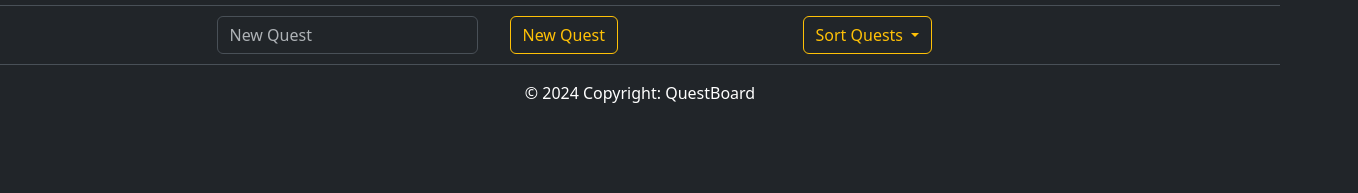
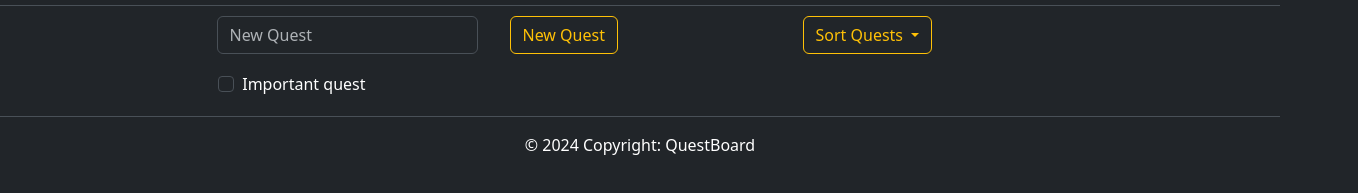
Before and after one commit to L30M453V5K1/To_Do_App, a plain HTML site: page frontend/public/html/index.html in a window 1280 px wide. Shown: the part 77-270 px from the top of the page, 1358 px wide, since content can reach past the window. Drawn offline with nearby package versions, Linux system fonts and the light colour scheme; no server answers.

Commit message:
add importance checkbox and style

```diff
--- a/frontend/public/css/style.css
+++ b/frontend/public/css/style.css
@@ -29,3 +29,9 @@
     border-radius: 30%;
     background-color: hsl(0, 0%, 12%);
 }
+
+.form-check {
+    color: white !important;
+    margin-left: 26%;
+    margin-bottom: 20px;
+}
--- a/frontend/public/html/index.html
+++ b/frontend/public/html/index.html
@@ -28,6 +28,7 @@
                 <div class="col col-sm-4 col-md-3 justify-content-center">
                     <button class="btn btn-outline-warning body-btn" id="new-quest-btn" type="button">New Quest</button>
                 </div>
+
                 <div class="col col-sm-4 col-md-3 justify-content-center">
                     <div class="dropdown">
                         <button class="btn btn-outline-warning dropdown-toggle" type="button" data-bs-toggle="dropdown" aria-expanded="false">
@@ -39,6 +40,12 @@
                         </ul>
                     </div>
                 </div>
+                <div class="form-check">
+                    <input class="form-check-input" type="checkbox" value="" id="flexCheckDefault">
+                    <label class="form-check-label" for="flexCheckDefault">
+                      Important quest
+                    </label>
+                  </div>
             </div>
         </div>
         <div class="container" id="quest-container">
```
